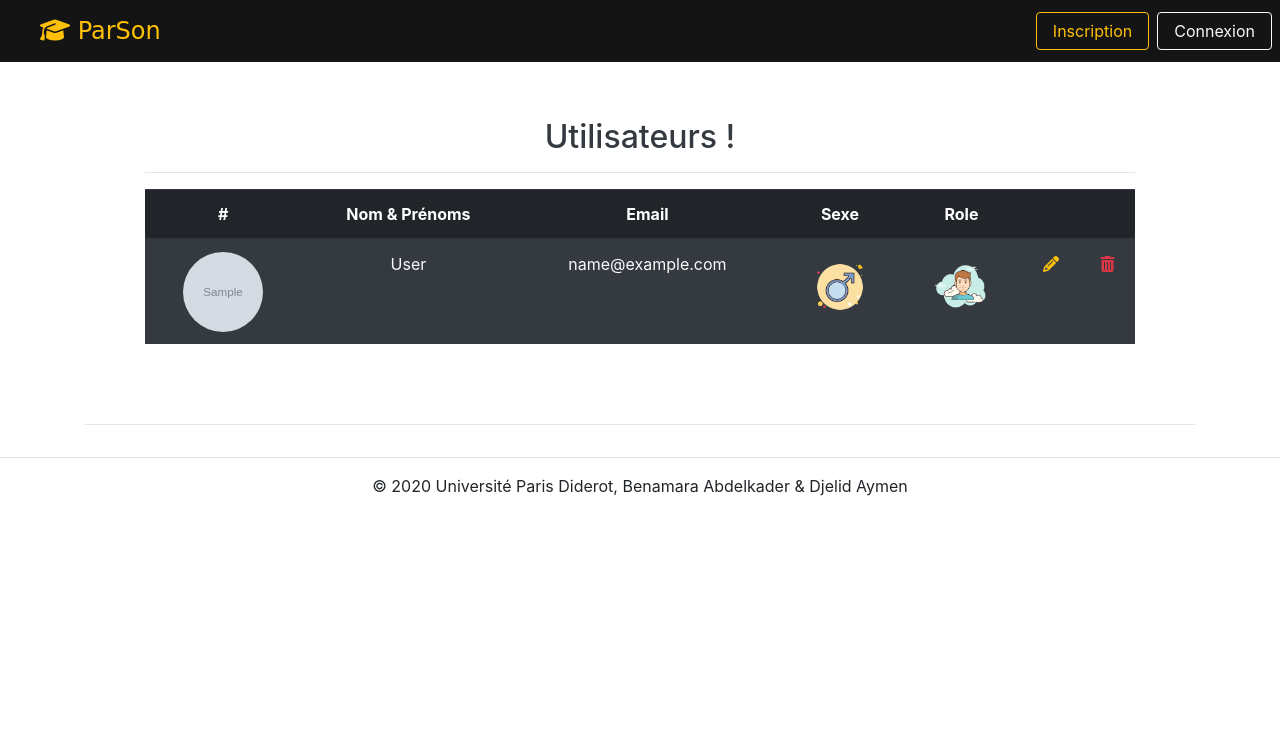
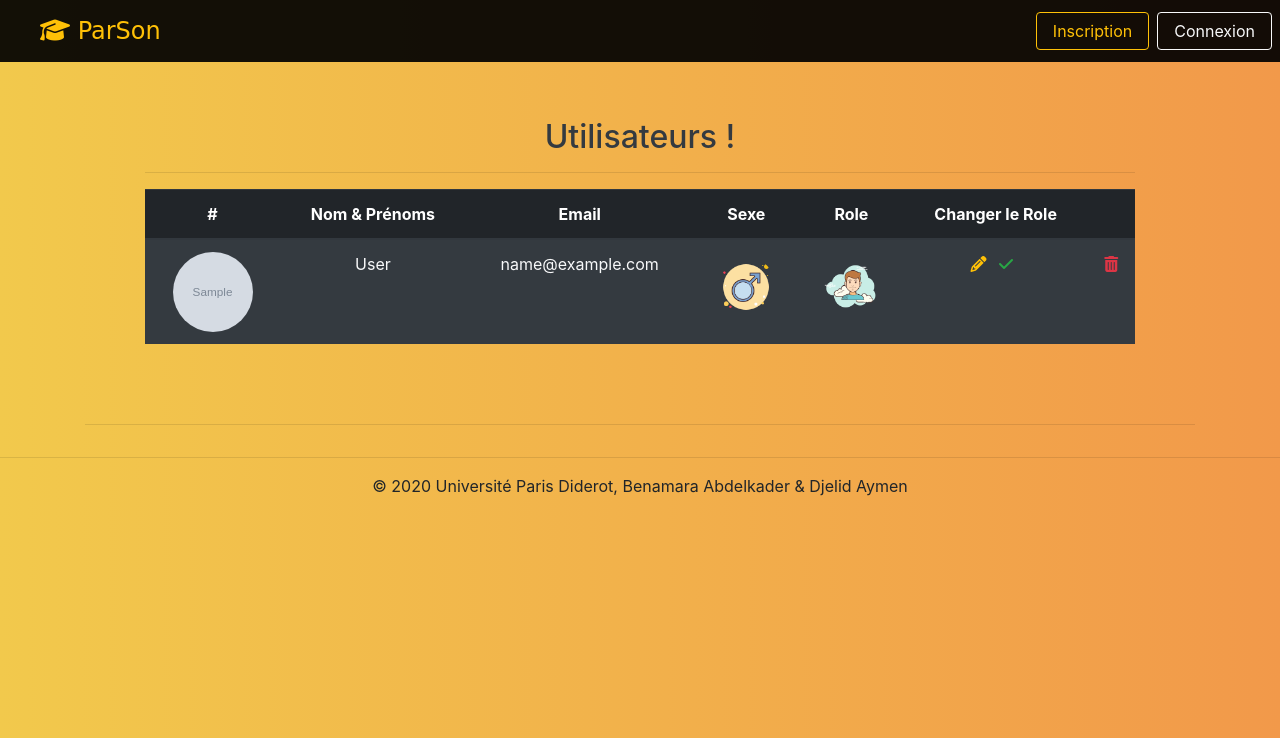
Before and after one commit to ChihabEddine98/parson, a Symfony app: template parson/templates/user/user_list.html.twig in a window 1280 px wide. Shown: the top 738 px of the page. Run offline with Twig, Linux system fonts and the light colour scheme; the template is opened without the code that fills it: most values are stand-ins (such as "Sample title", 1, 10 or a date in 2020); grey boxes marked "Sample" are stand-in pictures; some libraries are stand-ins or nearby versions.

Commit message:
add edit role and delete user

```diff
--- a/parson/public/css/users.css
+++ b/parson/public/css/users.css
@@ -1,4 +1,9 @@
+body{
+    background: #F2994A;  /* fallback for old browsers */
+    background: -webkit-linear-gradient(to right, #F2C94C, #F2994A);  /* Chrome 10-25, Safari 5.1-6 */
+    background: linear-gradient(to right, #F2C94C, #F2994A); /* W3C, IE 10+/ Edge, Firefox 16+, Chrome 26+, Opera 12+, Safari 7+ */
 
+}
 
 .userImgList{
 
--- a/parson/templates/base.html.twig
+++ b/parson/templates/base.html.twig
@@ -14,7 +14,12 @@
     </head>
     <body>
     <nav class="navbar navbar-expand-lg navbar-dark">
-        <a class="navbar-brand text-warning ml-4 parson_home" href="{{ path('parson_home') }}"><i class="fas fa-graduation-cap"> </i> ParSon</a>
+        {% if is_granted('ROLE_ADMIN') %}
+            <a class="navbar-brand text-warning ml-4 parson_home" href="{{ path('parson_home') }}"><i class="fas fa-graduation-cap"> </i> ParSon  <i class="fas fa-user-shield" style="color: #94ff67"></i>
+            </a>
+        {% else %}
+            <a class="navbar-brand text-warning ml-4 parson_home" href="{{ path('parson_home') }}"><i class="fas fa-graduation-cap"> </i> ParSon</a>
+        {% endif %}
         <button class="navbar-toggler" type="button" data-toggle="collapse" data-target="#navbarSupportedContent" aria-controls="navbarSupportedContent" aria-expanded="false" aria-label="Toggle navigation">
             <span class="navbar-toggler-icon"></span>
         </button>
--- a/parson/templates/user/user_list.html.twig
+++ b/parson/templates/user/user_list.html.twig
@@ -26,13 +26,13 @@
                             <th scope="col">Email</th>
                             <th scope="col">Sexe</th>
                             <th scope="col">Role</th>
-                            <th scope="col"></th>
+                            <th scope="col">Changer le Role</th>
                             <th scope="col"></th>
                         </tr>
                         </thead>
                         <tbody>
                         {% for user in users %}
-                            <tr>
+                            <tr id="{{'user_tr'~user.id}}">
                                 <th scope="row">
                                     {% set imgSrc=user.imgUrl ? asset(user.imgUrl) : asset('img/profil_default_male.png')  %}
                                     <img class="userImgList" src="{{imgSrc}}" alt="">
@@ -46,14 +46,36 @@
                                     <img class="sexeImgList" src="/img/{{ "ROLE_ADMIN" in user.roles ? "admin_icon" :"simple_icon" }}.png" alt="">
                                 </td>
                                 <td>
-                                    <a href="">
-                                        <i class="fas fa-pencil-alt text-warning"></i>
-                                    </a>
+                                    {% if "ROLE_ADMIN" not in user.roles  %}
+                                        <a  data-toggle="collapse" href="{{ '#user_role'~loop.index }}" role="button" aria-expanded="false" aria-controls="{{ 'user_role'~loop.index }}">
+                                            <i class="fas fa-pencil-alt text-warning mb-2"></i>
+                                        </a>
+                                        <a id="{{ '#user_role_valid'~loop.index }}" class="validRoleBtn">
+                                            <i class="fas fa-check text-success mx-2"></i>
+                                            <input type="hidden" name="id" value="{{ user.id }}">
+                                        </a>
+                                        <div class="ml-4 collapse" id="{{'user_role'~loop.index}}">
+                                            <div class="card card-body">
+                                                <select class="form-control" id="roles">
+                                                    <option>Choisissez un role !</option>
+                                                    <option>Enseignant</option>
+                                                    <option>Etudiant</option>
+                                                </select>
+                                            </div>
+                                        </div>
+                                    {% else %}
+                                    {% endif %}
+
                                 </td>
                                 <td>
-                                    <a href="">
+                                    {% if "ROLE_ADMIN" not in user.roles  %}
+                                    <a id="{{ '#user_role_valid'~loop.index }}" class="deleteBtn">
                                         <i class="fas fa-trash-alt text-danger"></i>
+                                        <input type="hidden" name="id" value="{{ user.id }}">
                                     </a>
+                                    {% else %}
+
+                                    {% endif %}
                                 </td>
                             </tr>
                         {% endfor %}
@@ -71,3 +93,64 @@
     </div>
 
 {% endblock %}
+
+{% block javascripts %}
+    {{ parent() }}
+
+    <script>
+        $(document).ready(function () {
+
+            $('.validRoleBtn').click(function (event) {
+                var id = $(this).find(' input:hidden').val();
+                var roles = $('#user_role' + id).find('select').val();
+                if (roles !== "Choisissez un role !") {
+                    var role = roles === "Enseignant" ? "ROLE_ENS" : "ROLE_ETU";
+                    $.ajax({
+                        type: "POST",
+                        url: "{{ path('edit_user_role') }}",
+                        dataType: "json",
+                        contentType: "application/json; charset=utf-8",
+                        data: JSON.stringify({"roles": role, "id": id}),
+                    })//done handler
+                        .done(function (data) {
+                            if (data.result) {
+
+                            } else {
+
+                            }
+
+
+                            console.log(data.d);
+                        });
+                }
+            });
+
+            $('.deleteBtn').click(function (event) {
+                var id = $(this).find(' input:hidden').val();
+                let tr = $('#user_tr' + id);
+                tr.hide(1000).remove(1000);
+
+                        $.ajax({
+                            type: "POST",
+                            url: "{{ path('delete_user') }}",
+                            dataType: "json",
+                            contentType: "application/json; charset=utf-8",
+                            data: JSON.stringify({"id":id }),
+                        })//done handler
+                            .done(function (data) {
+                                if (data.result) {
+                                    $('#user_tr'+id).hide(1000);
+                                } else {
+
+                                }
+
+
+                                console.log(data.d);
+                            });
+
+                });
+
+            })
+    </script>
+
+{% endblock %}
```
Also changed, not shown: parson/src/Controller/UserController.php (+46 -0 lines), parson/src/Form/UserType.php (added, +32 -0 lines).
